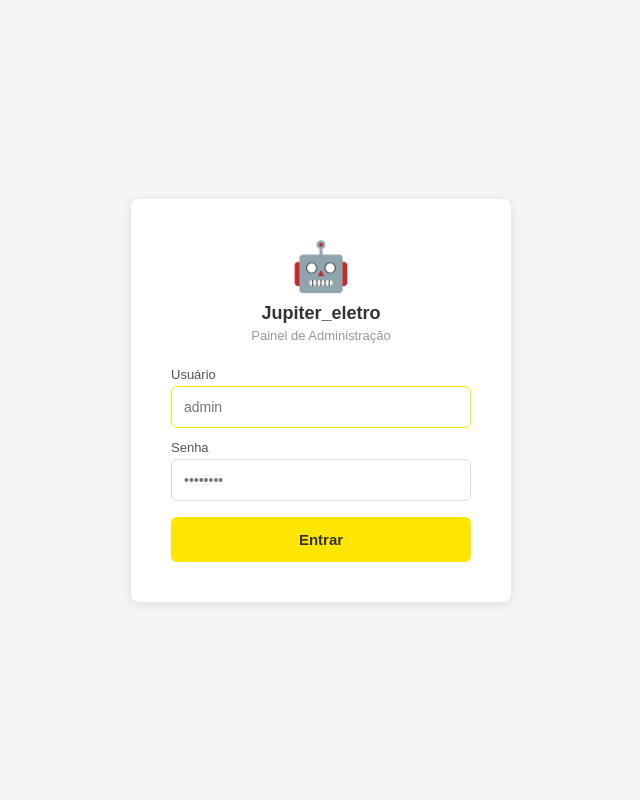
After one commit to GiovaniMN/ml-bot, a FastAPI app: template src/templates/login.html in a window 1280 px wide. The commit adds this page. Shown: the whole page, without its empty margins (319-959 px from the left). Run offline with FastAPI, Linux system fonts and the light colour scheme; the template is opened without the code that fills it, so the values that code supplies are empty.

Commit message:
feat: login e proteção do painel

```diff
--- a/requirements.txt
+++ b/requirements.txt
@@ -10,6 +10,7 @@ h11==0.16.0
 httpcore==1.0.9
 httpx==0.28.1
 idna==3.11
+itsdangerous==2.2.0
 Jinja2==3.1.6
 MarkupSafe==3.0.3
 pydantic==2.12.5
--- /dev/null
+++ b/src/auth_painel.py
@@ -0,0 +1,68 @@
+import os
+from fastapi import APIRouter, Request, Form
+from fastapi.responses import HTMLResponse, RedirectResponse
+from fastapi.templating import Jinja2Templates
+from itsdangerous import URLSafeTimedSerializer, BadSignature
+from dotenv import load_dotenv
+
+load_dotenv()
+
+router = APIRouter()
+templates = Jinja2Templates(directory="src/templates")
+
+SECRET = os.getenv("SESSION_SECRET", "chave-secreta-padrao")
+USUARIO = os.getenv("PAINEL_USUARIO", "admin")
+SENHA = os.getenv("PAINEL_SENHA", "jupiter123")
+COOKIE_NAME = "painel_session"
+
+serializer = URLSafeTimedSerializer(SECRET)
+
+def criar_sessao(usuario: str) -> str:
+    return serializer.dumps(usuario)
+
+def verificar_sessao(token: str) -> bool:
+    try:
+        serializer.loads(token, max_age=86400)  # 24 horas
+        return True
+    except BadSignature:
+        return False
+
+def esta_logado(request: Request) -> bool:
+    token = request.cookies.get(COOKIE_NAME)
+    if not token:
+        return False
+    return verificar_sessao(token)
+
+@router.get("/login", response_class=HTMLResponse)
+async def login_page(request: Request, erro: str = None):
+    if esta_logado(request):
+        return RedirectResponse("/painel", status_code=302)
+    return templates.TemplateResponse("login.html", {
+        "request": request,
+        "erro": erro
+    })
+
+@router.post("/login")
+async def login_post(
+    request: Request,
+    usuario: str = Form(...),
+    senha: str = Form(...)
+):
+    if usuario == USUARIO and senha == SENHA:
+        token = criar_sessao(usuario)
+        response = RedirectResponse("/painel", status_code=302)
+        response.set_cookie(
+            key=COOKIE_NAME,
+            value=token,
+            httponly=True,
+            max_age=86400,
+            samesite="lax"
+        )
+        return response
+    return RedirectResponse("/painel/login?erro=Usuário ou senha incorretos", status_code=302)
+
+@router.get("/logout")
+async def logout():
+    response = RedirectResponse("/painel/login", status_code=302)
+    response.delete_cookie(COOKIE_NAME)
+    return response
--- a/src/main.py
+++ b/src/main.py
@@ -4,11 +4,13 @@ from src.auth import router as auth_router
 from src.painel import router as painel_router
 from src.painel_faq import router as faq_router
 from src.painel_conversas import router as conversas_router
+from src.auth_painel import router as auth_painel_router
 
 app = FastAPI(title="Jupiter_eletro Bot")
 
 app.include_router(auth_router, prefix="/auth")
 app.include_router(webhook_router, prefix="/webhook")
+app.include_router(auth_painel_router, prefix="/painel")
 app.include_router(painel_router, prefix="/painel")
 app.include_router(faq_router, prefix="/painel/faq")
 app.include_router(conversas_router, prefix="/painel/conversas")
--- a/src/templates/conversas.html
+++ b/src/templates/conversas.html
@@ -39,6 +39,7 @@
     <div class="nav">
         <a href="/painel">📢 Promoções</a>
         <a href="/painel/faq">❓ FAQ</a>
+        <a href="/painel/logout" style="text-decoration:none;color:#333;font-weight:bold;font-size:14px;">🚪 Sair</a>
     </div>
 </div>
 
--- a/src/templates/faq.html
+++ b/src/templates/faq.html
@@ -56,6 +56,7 @@
     <div class="nav">
         <a href="/painel">📢 Promoções</a>
         <a href="/painel/conversas">💬 Conversas</a>
+        <a href="/painel/logout" style="text-decoration:none;color:#333;font-weight:bold;font-size:14px;">🚪 Sair</a>
     </div>
 </div>
 
--- /dev/null
+++ b/src/templates/login.html
@@ -0,0 +1,86 @@
+<!DOCTYPE html>
+<html lang="pt-br">
+<head>
+    <meta charset="UTF-8">
+    <title>Jupiter_eletro — Login</title>
+    <style>
+        * { box-sizing: border-box; margin: 0; padding: 0; }
+        body {
+            font-family: Arial, sans-serif;
+            background: #f5f5f5;
+            display: flex;
+            justify-content: center;
+            align-items: center;
+            min-height: 100vh;
+        }
+        .card {
+            background: white;
+            border-radius: 8px;
+            padding: 40px;
+            width: 100%;
+            max-width: 380px;
+            box-shadow: 0 2px 12px rgba(0,0,0,0.1);
+        }
+        .logo {
+            text-align: center;
+            margin-bottom: 24px;
+        }
+        .logo span { font-size: 48px; }
+        .logo h1 { font-size: 18px; color: #333; margin-top: 8px; }
+        .logo p { font-size: 13px; color: #999; margin-top: 4px; }
+        input[type="text"], input[type="password"] {
+            width: 100%;
+            padding: 12px;
+            border: 1px solid #ddd;
+            border-radius: 6px;
+            font-size: 14px;
+            margin-bottom: 12px;
+        }
+        input:focus { outline: none; border-color: #FFE600; }
+        .btn-login {
+            background: #FFE600;
+            color: #333;
+            border: none;
+            padding: 14px;
+            width: 100%;
+            font-size: 15px;
+            font-weight: bold;
+            border-radius: 6px;
+            cursor: pointer;
+            margin-top: 4px;
+        }
+        .btn-login:hover { background: #f0d800; }
+        .erro {
+            background: #fdecea;
+            color: #c0392b;
+            border: 1px solid #f5a9a9;
+            padding: 10px 14px;
+            border-radius: 6px;
+            font-size: 13px;
+            margin-bottom: 16px;
+        }
+        label { font-size: 13px; color: #555; display: block; margin-bottom: 4px; }
+    </style>
+</head>
+<body>
+<div class="card">
+    <div class="logo">
+        <span>🤖</span>
+        <h1>Jupiter_eletro</h1>
+        <p>Painel de Administração</p>
+    </div>
+
+    {% if erro %}
+    <div class="erro">❌ {{ erro }}</div>
+    {% endif %}
+
+    <form method="POST" action="/painel/login">
+        <label>Usuário</label>
+        <input type="text" name="usuario" placeholder="admin" required autofocus>
+        <label>Senha</label>
+        <input type="password" name="senha" placeholder="••••••••" required>
+        <button type="submit" class="btn-login">Entrar</button>
+    </form>
+</div>
+</body>
+</html>
```
Also changed, not shown: src/dependencias.py (added, +8 -0 lines), src/painel.py (+5 -9 lines), src/painel_conversas.py (+8 -3 lines), src/painel_faq.py (+12 -11 lines), 1 other file.
